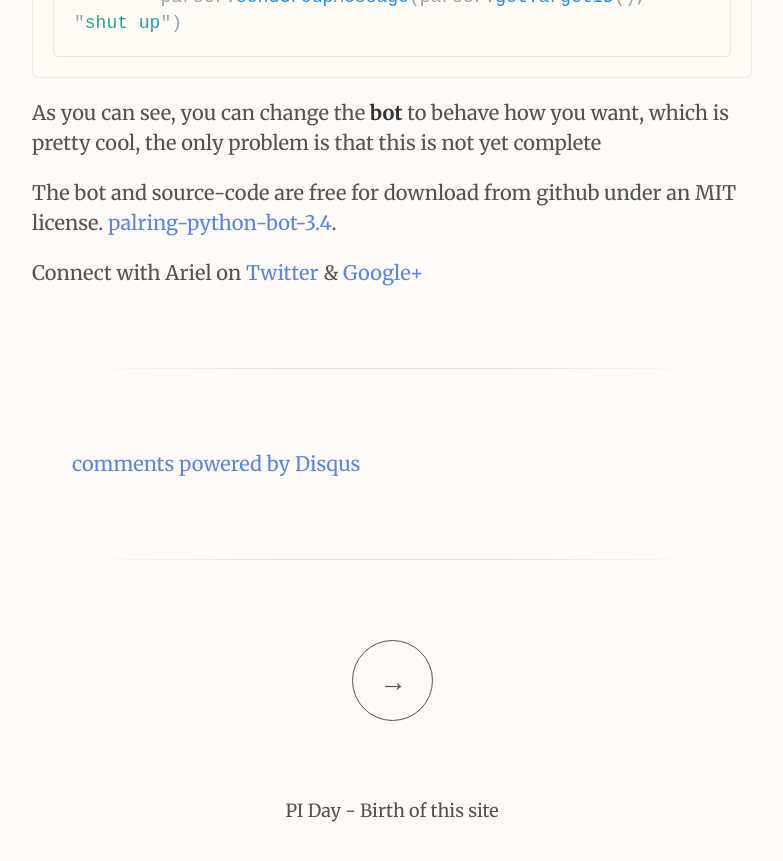
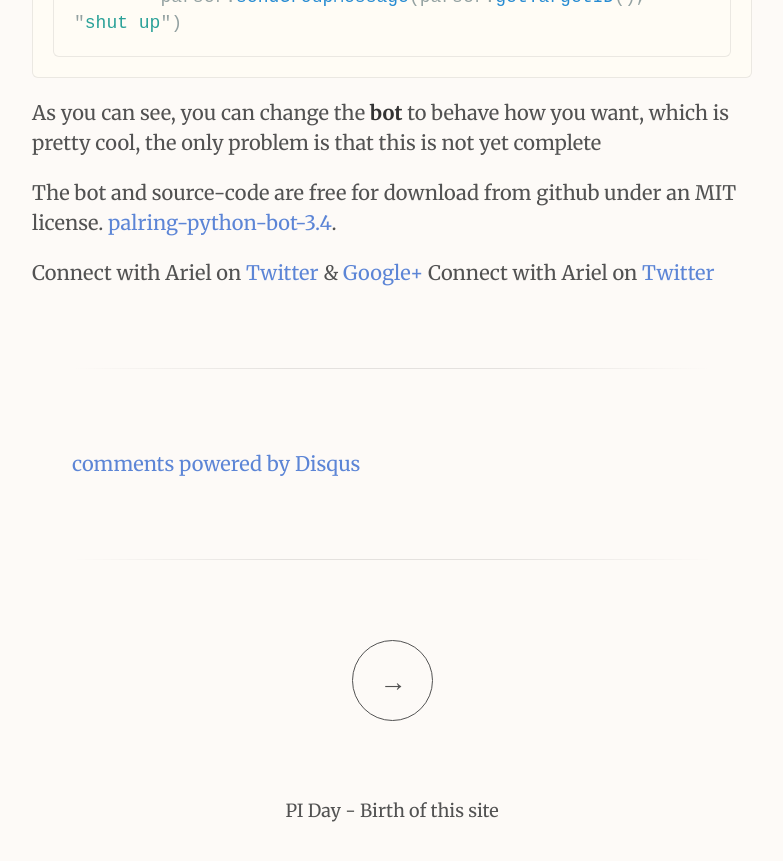
Before and after one commit to ArielSaldana/arielsaldana.github.io, a Jekyll site: the page built from _posts/2015-03-15-Palringo-python-bot.md, in a window 1280 px wide and 900 px high, scrolled down 1802 px. Shown: the top 861 px of the window, without its empty margins (248-1031 px from the left). Built offline with Jekyll 4.4.1, drawn with Linux system fonts in a browser that asks for light colours; Markdown is read by kramdown in place of the engine named in the settings; comment, search, counter and statistics services are not loaded.

Commit message:
test
test

```diff
--- a/_posts/2015-03-15-Palringo-python-bot.md
+++ b/_posts/2015-03-15-Palringo-python-bot.md
@@ -51,3 +51,4 @@ As you can see, you can change the __bot__ to behave how you want, which is pret
 The bot and source-code are free for download from github under an MIT license. [palring-python-bot-3.4](http://github.com/arielsaldana).
 
 Connect with Ariel on [Twitter](https://twitter.com/yerariel) & [Google+](http://plus.google.com/+ArielSal/)
+Connect with Ariel on <a href="twitter.com"> Twitter </a>
```
